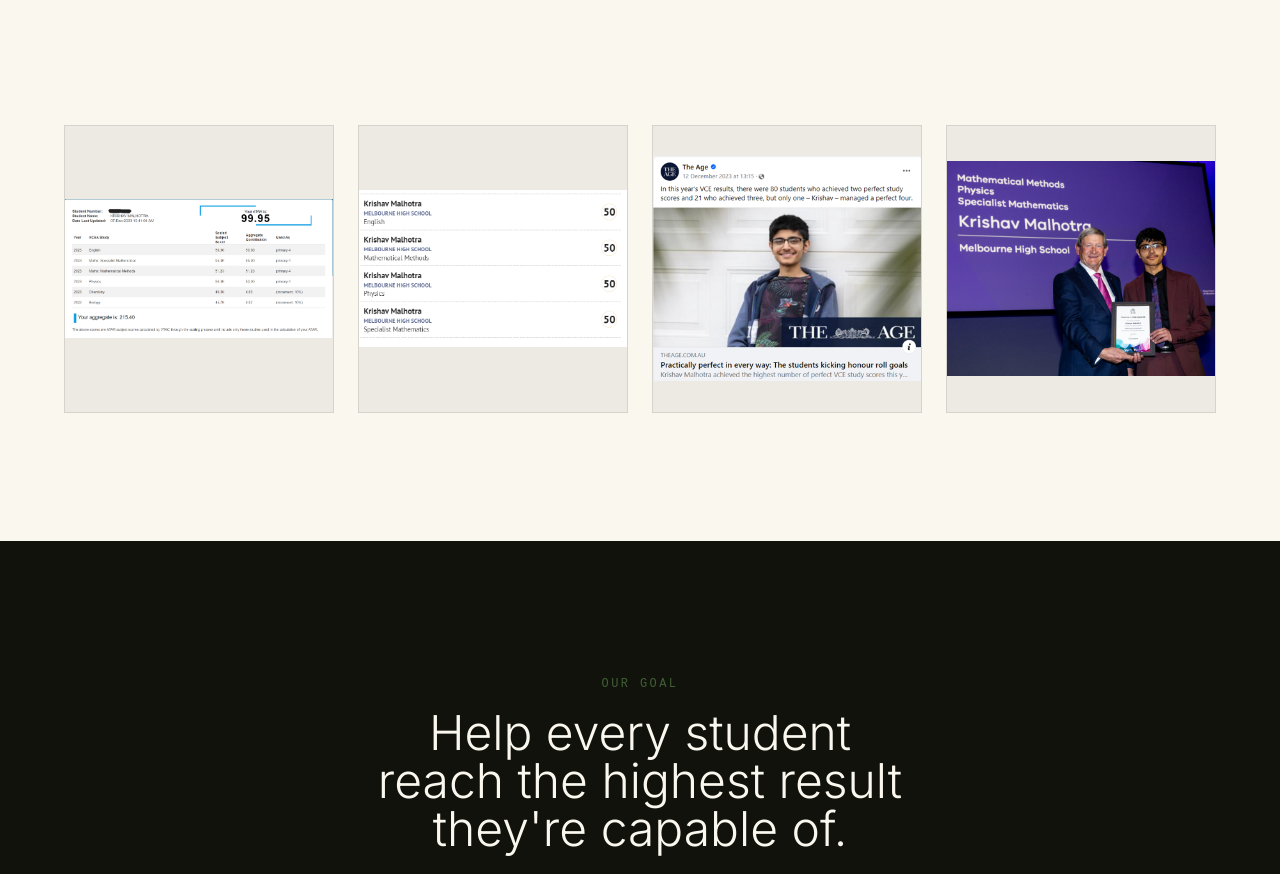
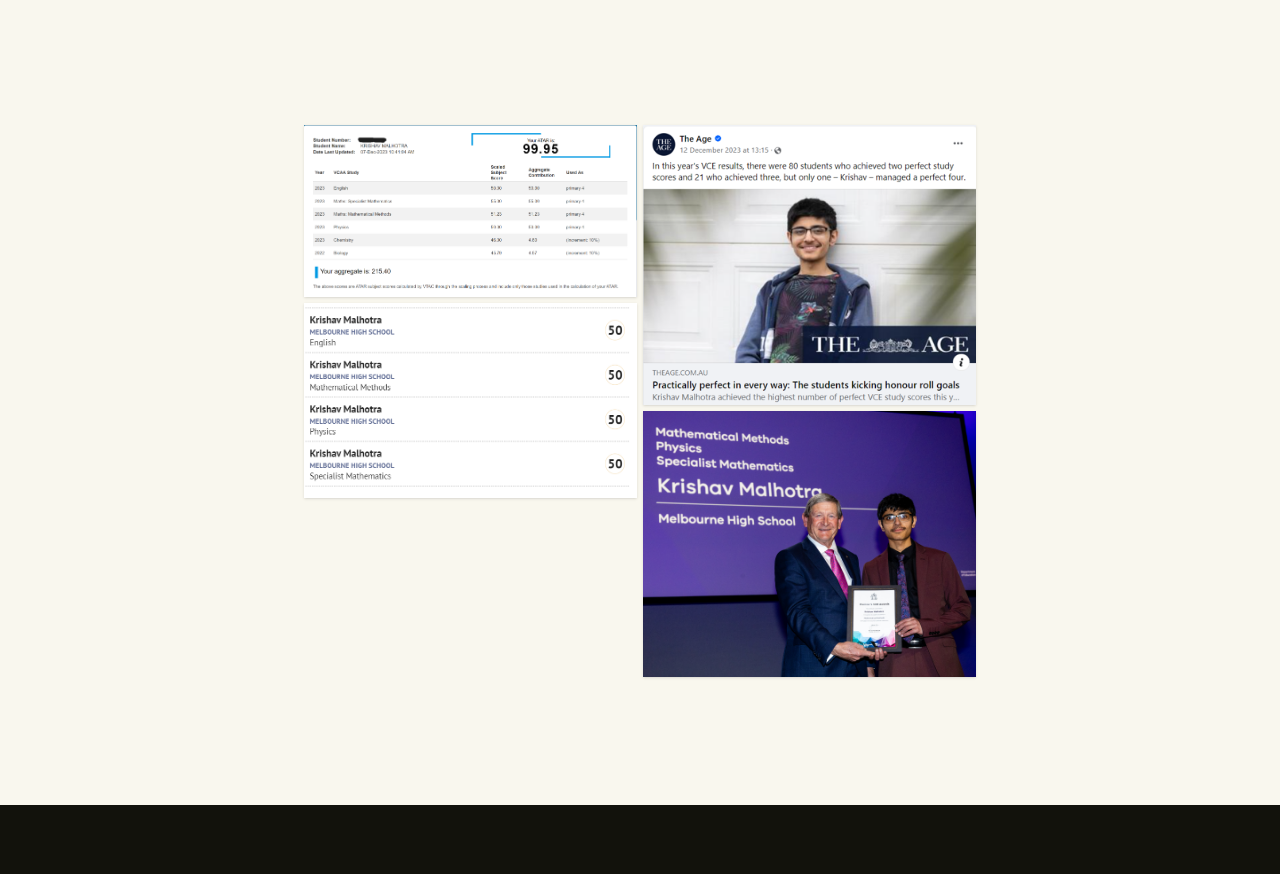
Before and after one commit to Malkri/km-education, a Next.js app: page /about in a window 1280 px wide. Shown: the part 4180-5054 px from the top of the page. Built offline with nearby package versions, Linux system fonts and the light colour scheme.

Commit message:
Restyle About page proof images as a collage too
Same masonry treatment as the VCE English resources: packs each
image at its full aspect ratio with thin gutters, no cropping.
Stays in the same position (right after Results + Testimonials).

```diff
--- a/src/app/about/page.tsx
+++ b/src/app/about/page.tsx
@@ -1,15 +1,15 @@
 import type { Metadata } from "next";
-import Image from "next/image";
 import { Navbar } from "@/components/sections/Navbar";
 import { Footer } from "@/components/sections/Footer";
 import { Results } from "@/components/sections/Results";
 import { Testimonials } from "@/components/sections/Testimonials";
+import { Collage } from "@/components/ui/Collage";
 
 const proofImages = [
-  { src: "/about/atar-result.png", alt: "VTAC ATAR result — 99.95" },
-  { src: "/about/study-scores.png", alt: "VCE Data Service study scores — four Raw 50s" },
-  { src: "/about/the-age-feature.png", alt: "The Age feature on perfect VCE study scores" },
-  { src: "/about/premiers-award.jpg", alt: "Premier's VCE Award presentation" },
+  { src: "/about/atar-result.png", alt: "VTAC ATAR result — 99.95", width: 1486, height: 771 },
+  { src: "/about/study-scores.png", alt: "VCE Data Service study scores — four Raw 50s", width: 755, height: 441 },
+  { src: "/about/the-age-feature.png", alt: "The Age feature on perfect VCE study scores", width: 419, height: 353 },
+  { src: "/about/premiers-award.jpg", alt: "Premier's VCE Award presentation", width: 1500, height: 1200 },
 ];
 
 export const metadata: Metadata = {
@@ -106,12 +106,8 @@
       <Testimonials />
 
       <section className="py-24 lg:py-32 px-6">
-        <div className="max-w-6xl mx-auto grid sm:grid-cols-2 lg:grid-cols-4 gap-6">
-          {proofImages.map((img) => (
-            <div key={img.src} className="relative h-72 bg-ink/5 border border-ink/10">
-              <Image src={img.src} alt={img.alt} fill unoptimized className="object-contain" />
-            </div>
-          ))}
+        <div className="max-w-2xl mx-auto flex justify-center">
+          <Collage images={proofImages} />
         </div>
       </section>
 
```
